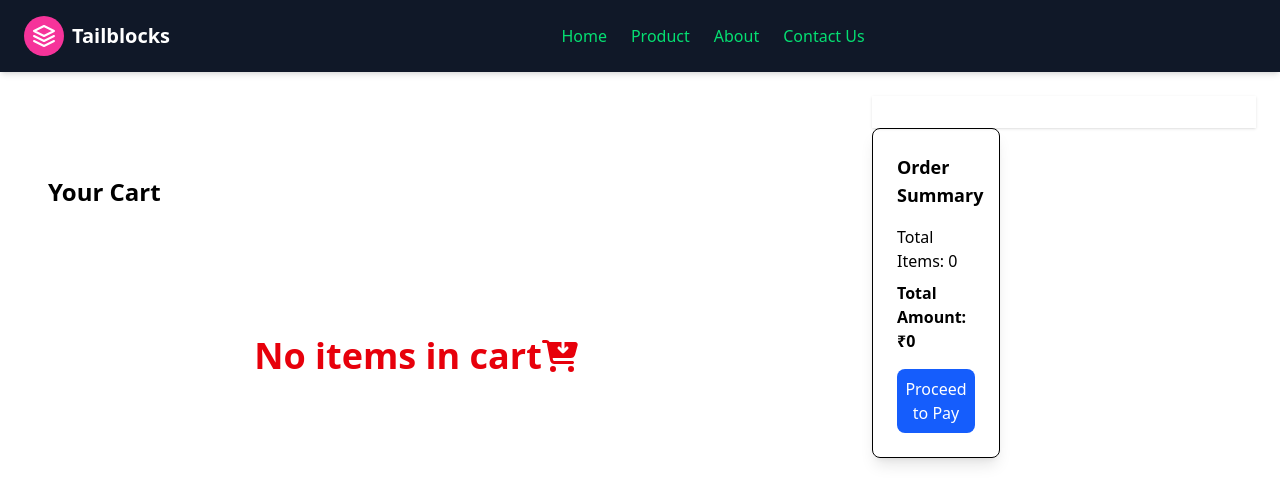
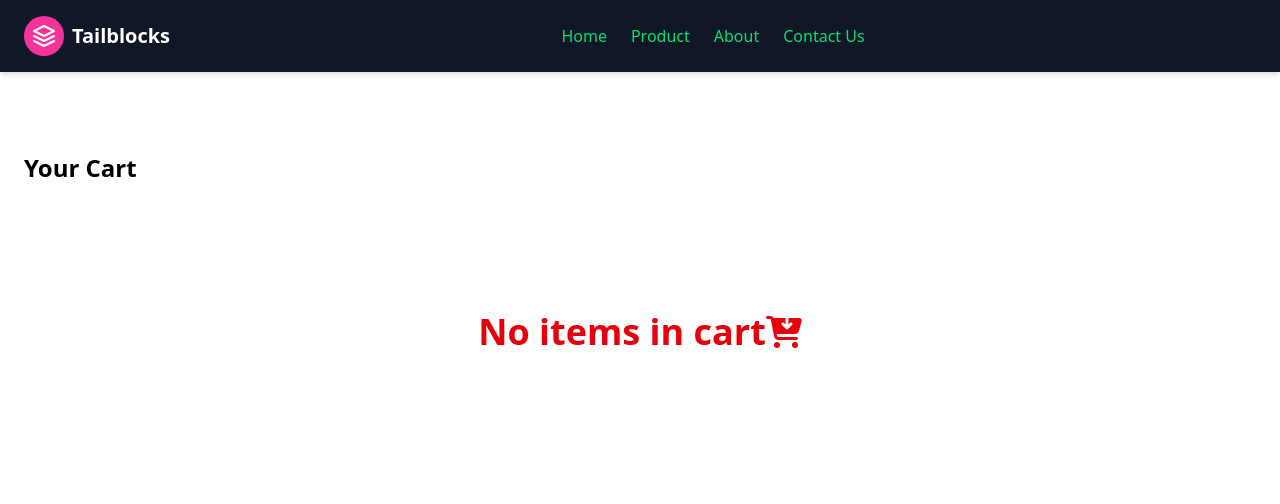
Before and after one commit to pranayjha410/Front-end, a React (Vite) app: page /CartPage in a window 1280 px wide. Shown: the top 504 px of the page. Built offline with nearby package versions, Linux system fonts and the light colour scheme.

Commit message:
Removal Added in Cart

```diff
--- a/src/App.jsx
+++ b/src/App.jsx
@@ -29,7 +29,7 @@ function App() {
       <Route path="/about" element={<div>About Us Page Coming Soon</div>} />
       <Route path="/contact" element={<div>Contact Page Coming Soon</div>} />
 
-      <Route path="/CartPage" element={<CartPage cartItems={cartItems} />} />
+      <Route path="/CartPage" element={<CartPage cartItems={cartItems} handleToCart={handleToCart} />} />
       </Routes>
     </div>
   );
--- a/src/Componet/CartIteamList.jsx
+++ b/src/Componet/CartIteamList.jsx
@@ -1,8 +1,9 @@
 import React from 'react'
 import { FaCartArrowDown } from "react-icons/fa6";
 import sportData from "../api/Data.json"
+import { FaTrashRestore } from "react-icons/fa";
 
-const CartIteamList = ({cartItems}) => {
+const CartIteamList = ({cartItems, handleToCart}) => {
 
     const cartProducts = sportData.filter((item) => cartItems.includes(item.id));
 
@@ -17,7 +18,7 @@ const CartIteamList = ({cartItems}) => {
           <FaCartArrowDown></FaCartArrowDown>
         </p>
       ) : (
-        <ul className="space-y-4">
+        <ul className="space-y-4 relative">
           {cartProducts.map((item) => (
             <li key={item.id} className="flex items-center gap-4 border p-4">
               <img
@@ -27,8 +28,16 @@ const CartIteamList = ({cartItems}) => {
               />
               <div>
                 <h2 className="text-lg font-semibold">{item.name}</h2>
-                <p>₹{item.price}</p>
+                <p className='font-extrabold'>₹{item.price}</p>
               </div>
+
+              <button
+                onClick={() => handleToCart(item.id)}
+                className="absolute right-4 text-[#177245] hover:text-red-500"
+              >
+                <FaTrashRestore className="text-2xl cursor-pointer" />
+              </button>
+
             </li>
           ))}
         </ul>
--- a/src/Componet/CartSummary.jsx
+++ b/src/Componet/CartSummary.jsx
@@ -1,17 +1,21 @@
 import React from 'react'
+import sportdata from "../api/Data.json"
 
 const CartSummary = ({cartItems}) => {
-    const totalAmount = cartItems.reduce((acc, item) => acc + item.price, 0);
+   const cartProducts = sportdata.filter((item) => cartItems.includes(item.id));
+    const totalAmount = cartProducts.reduce((acc, item) => acc + item.price, 0);
+
 
   return (
-    <div className="w-full md:w-1/3 border p-6 rounded-lg shadow-lg h-fit">
+     <div className="border p-6 rounded-lg shadow-lg bg-white mr-6">
       <h2 className="text-lg font-bold mb-4">Order Summary</h2>
-      <p className="mb-2">Total Items: {cartItems.length}</p>
+      <p className="mb-2">Total Items: {cartProducts.length}</p>
       <p className="mb-4 font-semibold">Total Amount: ₹{totalAmount}</p>
       <button className="w-full bg-blue-600 text-white py-2 rounded-lg hover:bg-blue-700">
         Proceed to Pay
       </button>
     </div>
+
   )
 }
 
--- a/src/Pages/CartPage.jsx
+++ b/src/Pages/CartPage.jsx
@@ -2,20 +2,21 @@ import React from "react";
 import CartIteamList from "../Componet/CartIteamList";
 import CartSummary from "../Componet/CartSummary";
 
-const CartPage = ({ cartItems }) => {
+const CartPage = ({ cartItems,handleToCart }) => {
   return (
-    <div className="max-w-7xl mx-auto px-6 py-6">
-      <div className="flex  flex-col md:flex-row gap-16  items-start  ">
-        <div className="flex-1">
-          <CartIteamList cartItems={cartItems} />
-        </div>
-        <div className="w-full md:w-80 lg:w-96 ">
-          <div className="sticky top-24 bg-white
-           p-4 rounded-1g shadow "></div>
-          <CartSummary cartItems={cartItems} />
-        </div>
-      </div>
-    </div>
+  <div className="flex flex-col md:flex-row gap-16 items-start">
+  <div className="flex-1">
+   <CartIteamList cartItems={cartItems} handleToCart={handleToCart} />
+
+  </div>
+{cartItems.length > 0 ? (
+  <div className="w-full md:w-80 lg:w-96 sticky top-24">
+    <CartSummary cartItems={cartItems} />
+  </div>
+) : null}
+
+</div>
+
   );
 };
 
```
